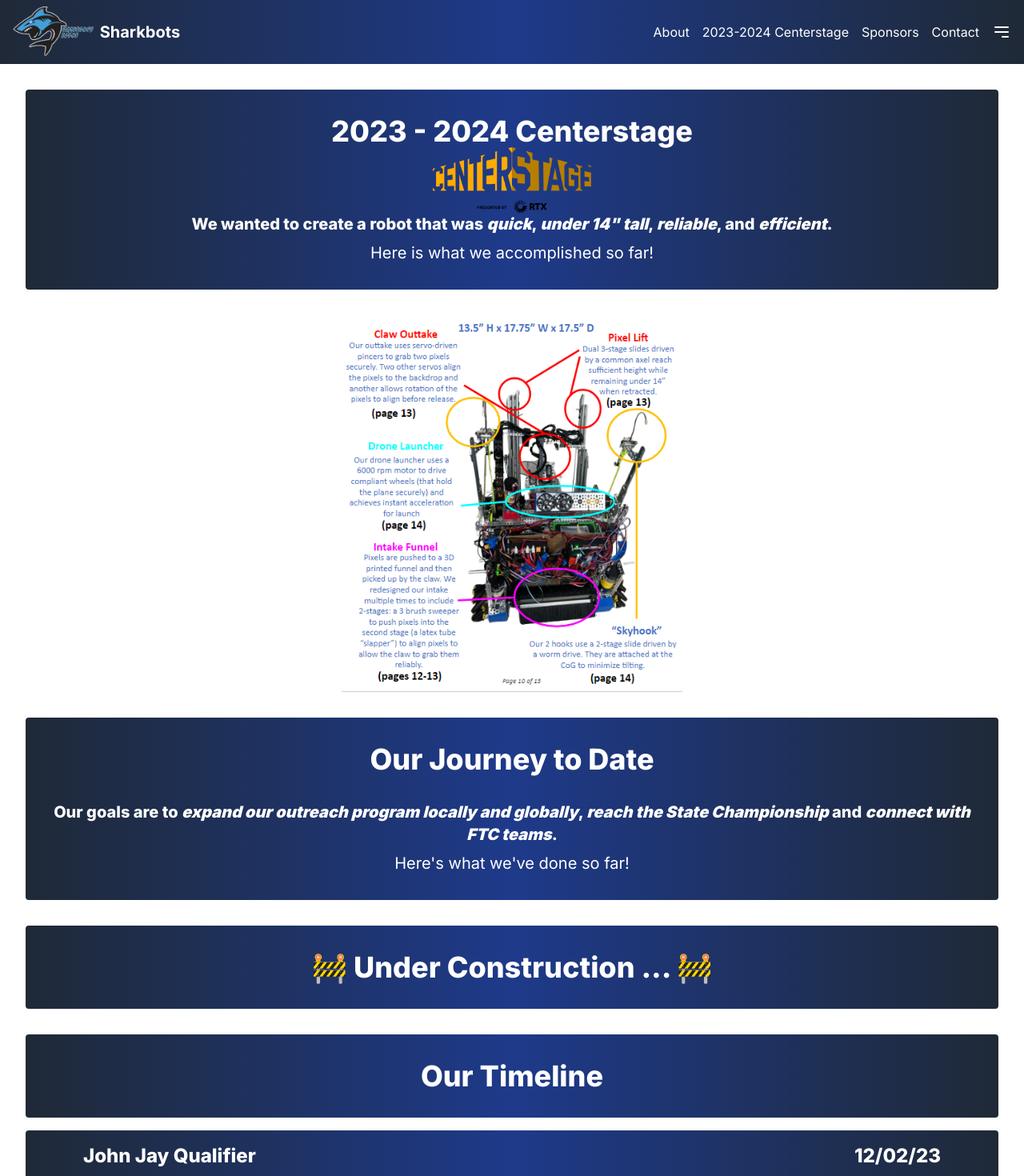
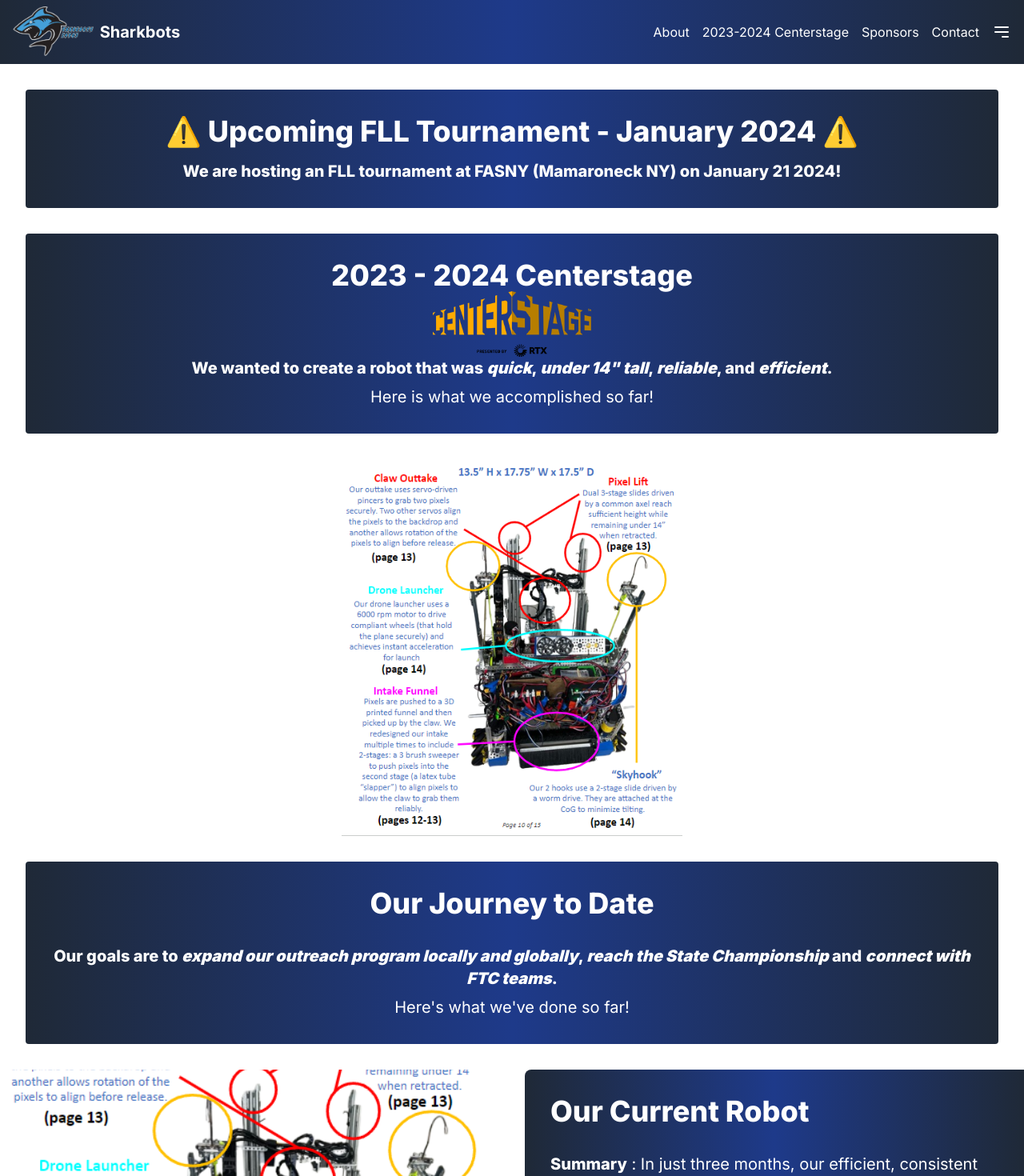
Before and after one commit to SKY3E/Sharkbots-Website, a Next.js app: page /centerstage in a window 1280 px wide. Shown: the top 1470 px of the page at 80% size. Built offline with nearby package versions, Linux system fonts and the light colour scheme.

Commit message:
Add Announcement component and update Centerstage page

```diff
--- a/app/centerstage/page.js
+++ b/app/centerstage/page.js
@@ -1,4 +1,5 @@
 import Construction from "../components/construction";
+import Announcement from "../components/announcement";
 import Divider from "../components/divider";
 import SmallDivider from "../components/smalldivider";
 import Event from "../components/event";
@@ -7,7 +8,7 @@ import TimelineEvent from "../components/timelineevent";
 const Centerstage = () => {
   return (
     <article>
-      <Divider color={"white"} />
+      <Announcement text="Upcoming FLL Tournament - January 2024" description="We are hosting an FLL tournament at FASNY (Mamaroneck NY) on January 21 2024!" />
       <section className='background-section py-8 px-4 mx-8 rounded'>
         <h2 className='text-center text-white font-extrabold text-4xl'>2023 - 2024 Centerstage</h2>
         <img src="/Logos/Centerstage.png" className="mx-auto w-1/6" />
@@ -24,7 +25,9 @@ const Centerstage = () => {
         <p className='text-center text-white font-extrabold text-xl pb-2'>Our goals are to <span className="text-standout">expand our outreach program locally and globally</span>, <span className="text-standout">reach the State Championship</span> and <span className="text-standout">connect with FTC teams</span>.</p>
         <p className='text-center text-white text-xl'>Here's what we've done so far!</p>
       </section>
-      <Construction />
+      <Divider color={"white"} />
+      <Event direction="left" image="/Robot23-24.png" title="Our Current Robot" hook="In just three months, our efficient, consistent and compact robot was built." text="In three months, we crafted an efficient machine with a rapid intake funnel, 3D-printed funnel, and a two-pixel outtake claw capable of rotation for precise placement. The 6000rpm drone launcher enables quick scoring, and skyhooks on each side facilitate hanging with minimal impact on other components. Pleased with its current state, we are planning future enhancements." />
+      <Divider color={"white"} />
       <section className='background-section py-8 px-4 mx-8 rounded'>
         <h2 className='text-center text-white font-extrabold text-4xl'>Our Timeline</h2>
       </section>
--- /dev/null
+++ b/app/components/announcement.js
@@ -0,0 +1,22 @@
+import Divider from '../components/divider';
+
+// Show an announcement
+const Announcement = ({ text, description }) => {
+  return (
+    <section>
+      <Divider color={"white"} />
+      <div className='bg-gradient-to-r from-gray-800 via-blue-900 to-gray-800 py-8 mx-8 rounded'>
+        <h2 className='text-center text-white font-extrabold text-4xl'>⚠️ {text} ⚠️</h2>
+        {description != null ? (
+          <p className='text-center text-white font-extrabold text-xl mt-4'>{description}</p>
+        ) : (
+          <div></div>
+        )
+        }
+      </div>
+      <Divider color={"white"} />
+    </section>
+  );
+};
+
+export default Announcement;
--- a/app/components/construction.js
+++ b/app/components/construction.js
@@ -5,9 +5,9 @@ const Construction = () => {
   return (
     <section>
       <Divider color={"white"} />
-      <section className='bg-gradient-to-r from-gray-800 via-blue-900 to-gray-800 py-8 mx-8 rounded'>
+      <div className='bg-gradient-to-r from-gray-800 via-blue-900 to-gray-800 py-8 mx-8 rounded'>
         <h2 className='text-center text-white font-extrabold text-4xl'>🚧 Under Construction ... 🚧</h2>
-      </section>
+      </div>
       <Divider color={"white"} />
     </section>
   );
```
